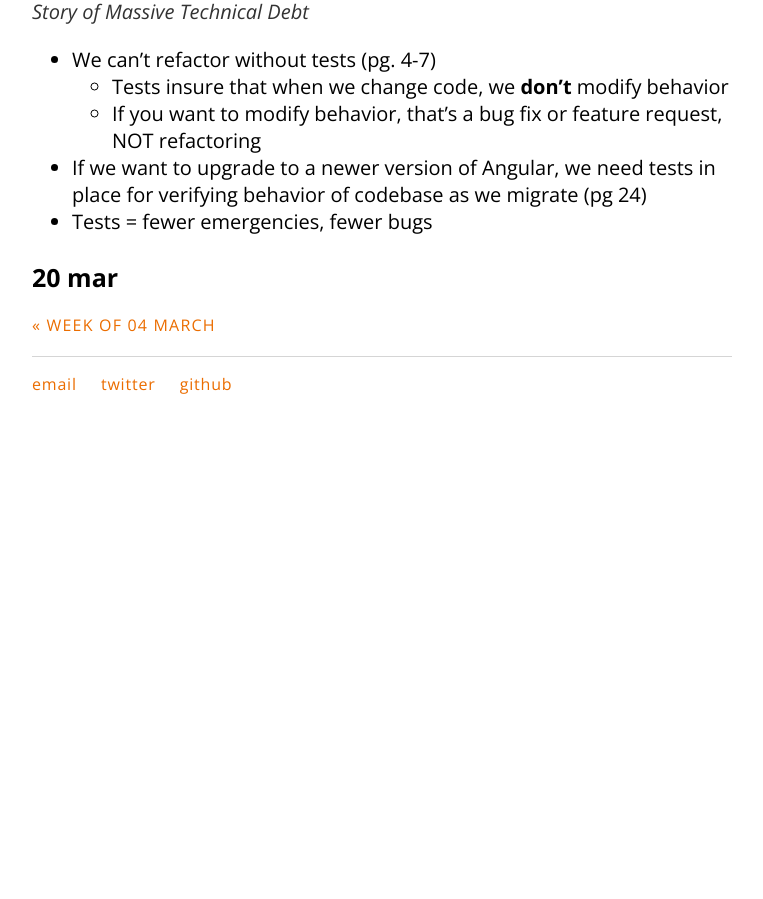
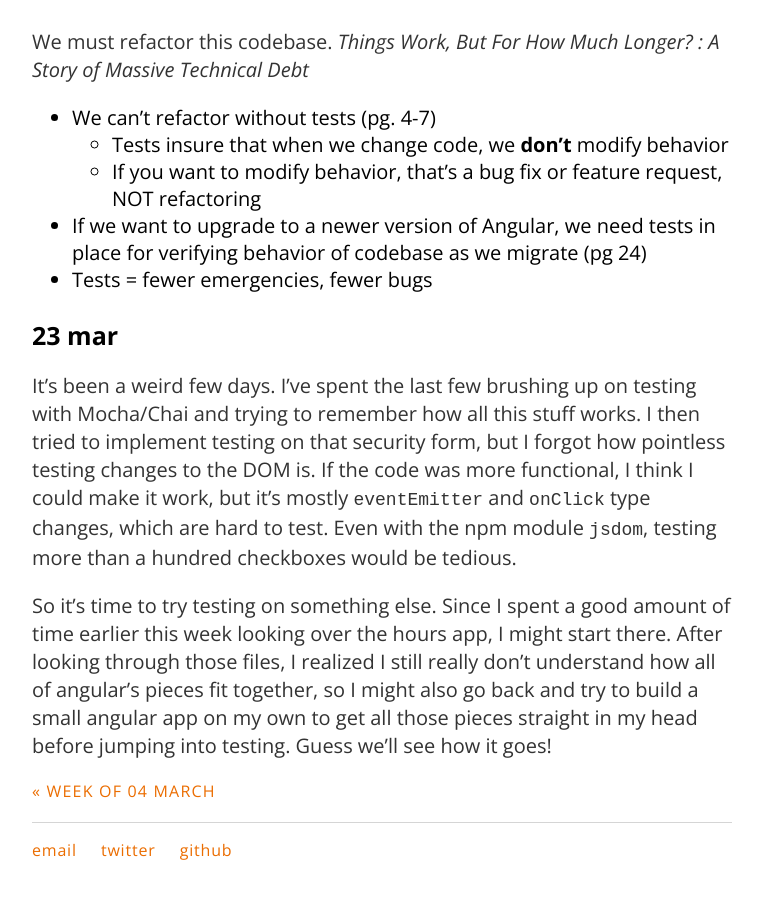
Before and after one commit to carylwyatt/carylwyatt.github.io, a Jekyll site: the page built from _posts/2019-03-18-week-of-18-mar.md, in a window 1280 px wide and 900 px high, scrolled down 4413 px. Shown: the whole window, without its empty margins (258-1021 px from the left). Built offline with Jekyll 4.4.1, drawn with Linux system fonts in a browser that asks for light colours; emoji names are drawn with the system emoji font; before the commit the page ends 4848 px from its top, so only the background shows below that.

Commit message:
new day!

```diff
--- a/_posts/2019-03-18-week-of-18-mar.md
+++ b/_posts/2019-03-18-week-of-18-mar.md
@@ -39,7 +41,7 @@ ALL THAT TO SAY: When Jared was here this morning, I had him walk me through his
     - look into adding this action: [branch cleanup action](https://github.com/jessfraz/branch-cleanup-action)
   - `git branch -d caryl-feature-name`
 
-#### ready to go live? pull request checklist
+##### ready to go live? pull request checklist
 
 - make sure links and images point to live server (i.e. no `wwwdev2` links/images)
 - run `grunt live-build` to build minified files
@@ -47,7 +49,7 @@ ALL THAT TO SAY: When Jared was here this morning, I had him walk me through his
 - create pull request to `ualib-deploy`
 - let steven know so he can merge
 
-### accessibility reading/viewing
+#### accessibility reading/viewing
 
 Spent the afternoon learning about accessibility. The deeper I dig into this, the more depressed I am at how hard the web is to use for people with disabilities. I learend a lot today from these links:
 
@@ -93,4 +95,8 @@ We must refactor this codebase. *Things Work, But For How Much Longer? : A Story
 * If we want to upgrade to a newer version of Angular, we need tests in place for verifying behavior of codebase as we migrate (pg 24)
 * Tests = fewer emergencies, fewer bugs
 
-### 20 mar
+### 23 mar
+
+It's been a weird few days. I've spent the last few brushing up on testing with Mocha/Chai and trying to remember how all this stuff works. I then tried to implement testing on that security form, but I forgot how pointless testing changes to the DOM is. If the code was more functional, I think I could make it work, but it's mostly `eventEmitter` and `onClick` type changes, which are hard to test. Even with the npm module `jsdom`, testing more than a hundred checkboxes would be tedious.
+
+So it's time to try testing on something else. Since I spent a good amount of time earlier this week looking over the hours app, I might start there. After looking through those files, I realized I still really don't understand how all of angular's pieces fit together, so I might also go back and try to build a small angular app on my own to get all those pieces straight in my head before jumping into testing. Guess we'll see how it goes!
```
Also changed, not shown: other parts of _posts/2019-03-18-week-of-18-mar.md (+3 -1 lines).
